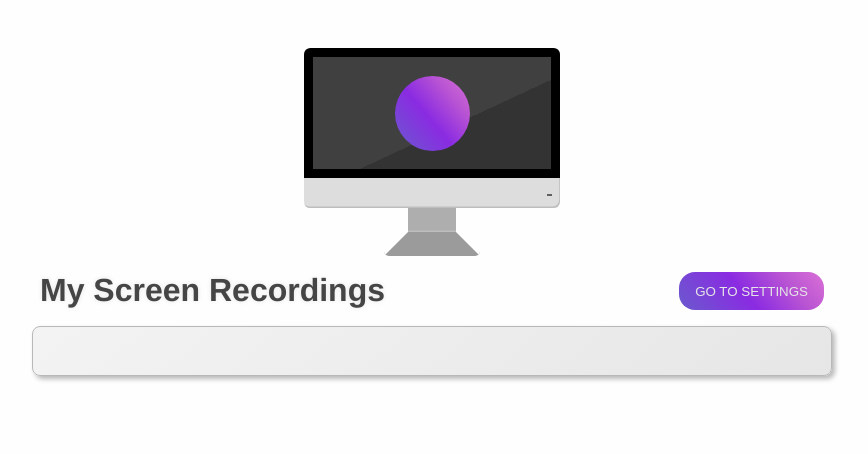
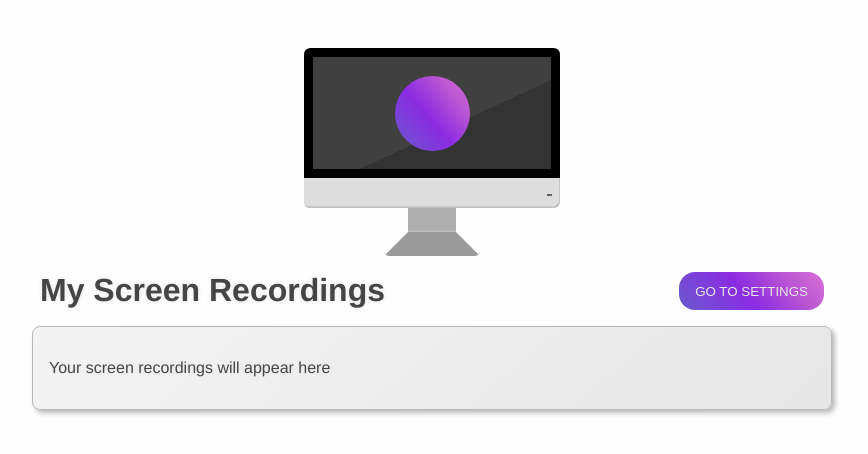
Before and after one commit to thirdwheelstudios/scrap, a Vue app: page / in a window 1280 px wide. Shown: the top 454 px of the page, without its empty margins (208-1076 px from the left). Built offline with nearby package versions, Linux system fonts and the light colour scheme.

Commit message:
Initial recordings list

```diff
--- /dev/null
+++ b/src/components/RecordingItem.vue
@@ -0,0 +1,20 @@
+<script setup lang="ts">
+import { computed } from 'vue'
+import { Recording } from '../models'
+
+interface Props {
+  recording: Recording
+}
+
+const props = defineProps<Props>()
+
+const description = computed(
+  () => props.recording?.description ?? `Recording ${props.recording.id}`
+)
+</script>
+
+<template>
+  <div>{{ description }}</div>
+</template>
+
+<style scoped lang="scss"></style>
--- a/src/components/RecordingsList.vue
+++ b/src/components/RecordingsList.vue
@@ -2,9 +2,11 @@
 import { computed, onMounted } from 'vue'
 import { Recording } from '../models'
 import { useRecordingsListStore } from '../store'
+import RecordingItem from './RecordingItem.vue'
 
 const recordingsList = useRecordingsListStore()
 
+const hasRecordings = computed(() => recordingsList.recordings?.length > 0)
 const recordings = computed(() => {
   const result = recordingsList.recordings ?? ([] as Recording[])
 
@@ -18,8 +20,22 @@ onMounted(async () => {
 
 <template>
   <ul>
-    <li v-for="recording of recordings" :key="recording.id">
-      Recording {{ recording.id }}
+    <li v-if="!hasRecordings">
+      <p>Your screen recordings will appear here</p>
+    </li>
+    <li v-else v-for="recording of recordings" :key="recording.id">
+      <RecordingItem :recording="recording"></RecordingItem>
     </li>
   </ul>
 </template>
+
+<style scoped lang="scss">
+ul {
+  padding-left: 0;
+  margin: 0;
+
+  li {
+    list-style: none;
+  }
+}
+</style>
```
